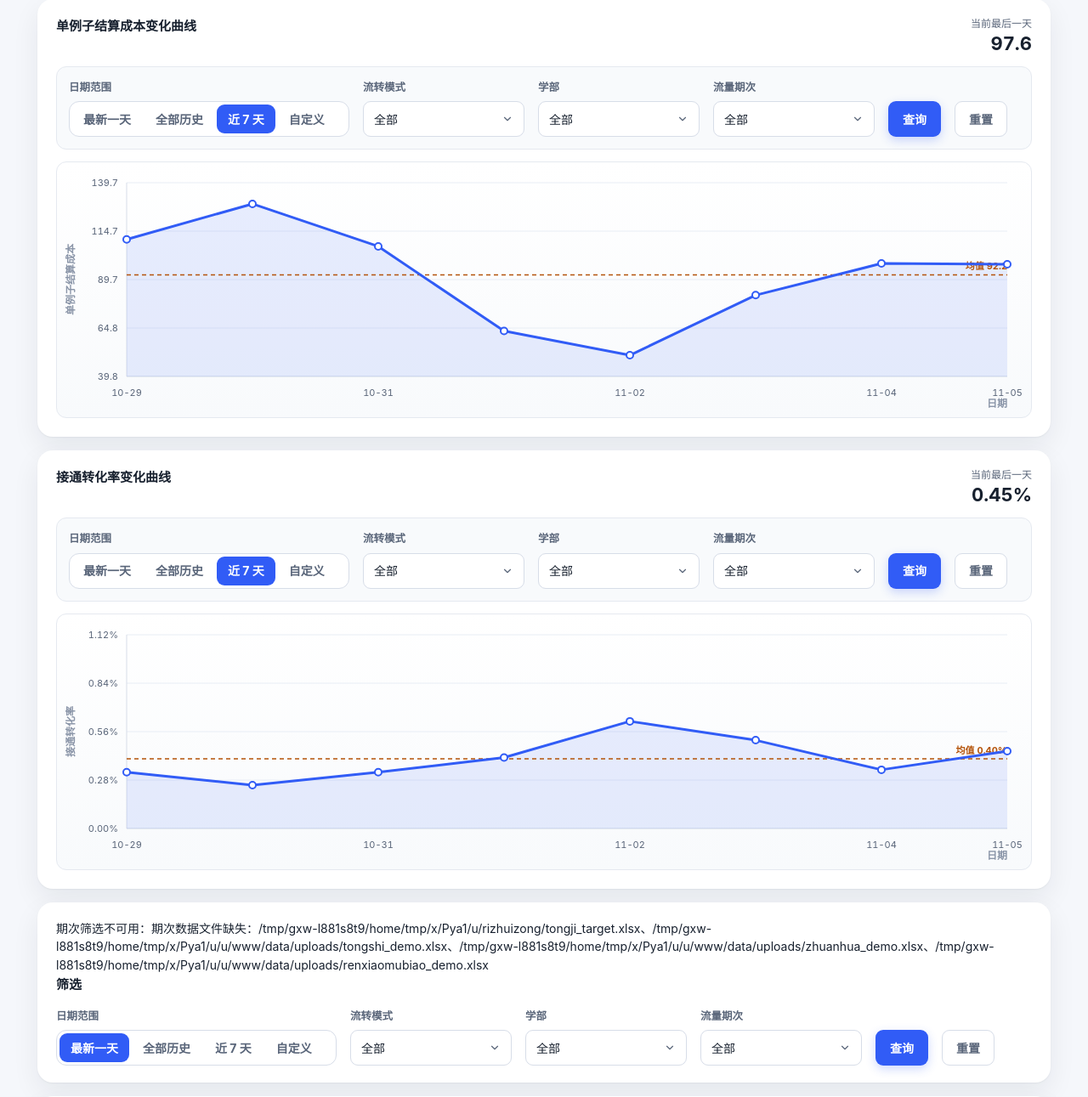
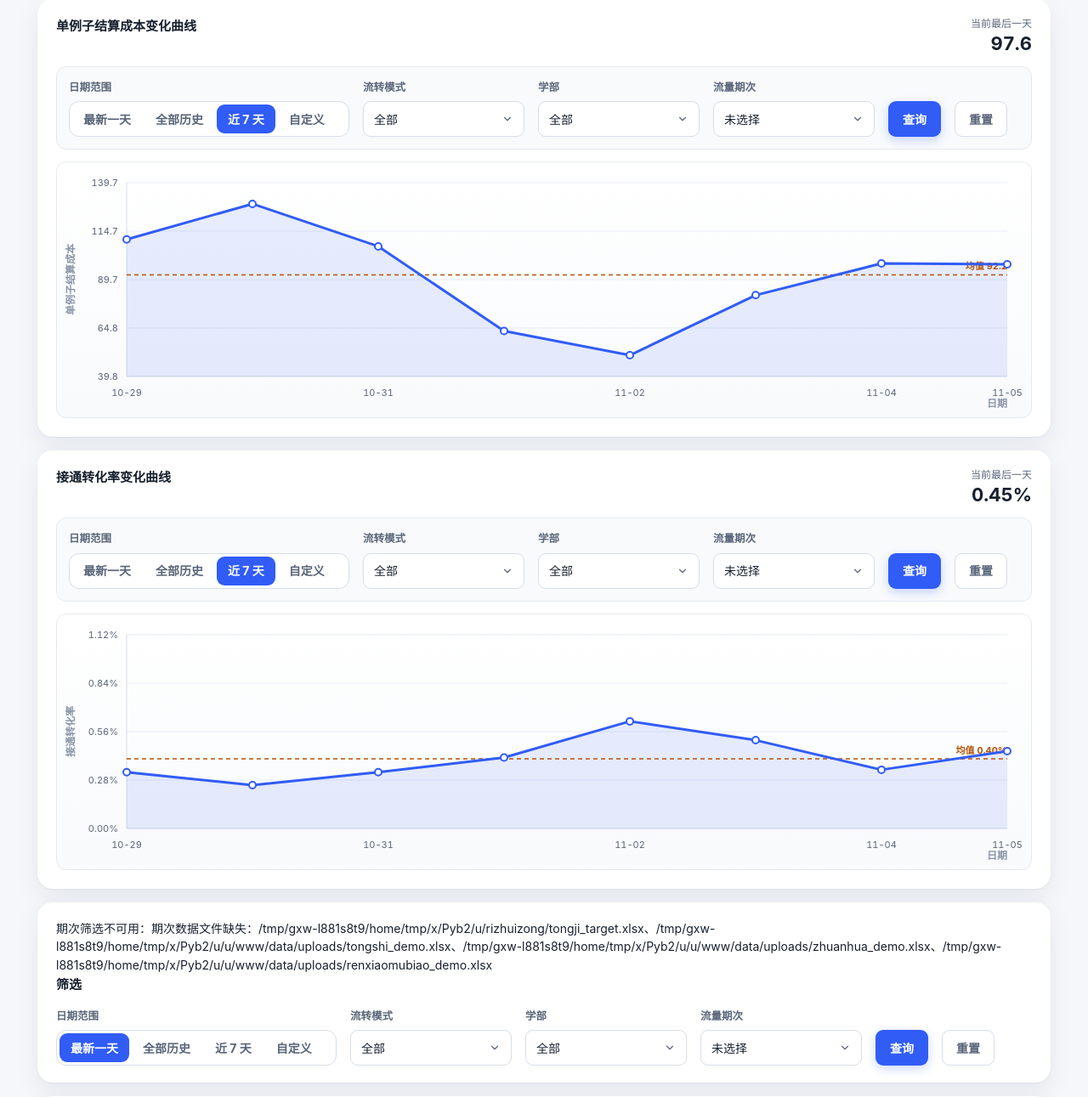
Before and after one commit to yxqhuqin222-star/renxiao, a Flask app: page / in a window 1280 px wide. Shown: the part 101-1392 px from the top of the page at 85% size. Run offline with Flask 3, Linux system fonts and the light colour scheme; data comes from the database, SQL or seed files in the repository.

Commit message:
明确流量期次默认未选择

```diff
--- a/scripts/export_readonly.py
+++ b/scripts/export_readonly.py
@@ -326,7 +326,7 @@ CLIENT_JS = r"""
     });
     form.querySelectorAll('.js-mode-dropdown').forEach(function (dd) {
       var sum = dd.querySelector('.mode-summary');
-      if (sum) sum.textContent = '全部';
+      if (sum) sum.textContent = dd.dataset.emptyLabel || '全部';
     });
   }
 
--- a/templates/index.html
+++ b/templates/index.html
@@ -768,8 +768,8 @@
           </div>
           <div class="field">
             <span class="field-label">流量期次</span>
-            <details class="mode-dropdown js-mode-dropdown">
-              <summary><span class="mode-summary">全部</span></summary>
+            <details class="mode-dropdown js-mode-dropdown" data-empty-label="未选择">
+              <summary><span class="mode-summary">未选择</span></summary>
               <div class="mode-menu period-menu">
                 {% for period in periods %}
                   <label class="mode-option">
@@ -877,8 +877,8 @@
           </div>
           <div class="field">
             <span class="field-label">流量期次</span>
-            <details class="mode-dropdown js-mode-dropdown">
-              <summary><span class="mode-summary">全部</span></summary>
+            <details class="mode-dropdown js-mode-dropdown" data-empty-label="未选择">
+              <summary><span class="mode-summary">未选择</span></summary>
               <div class="mode-menu period-menu">
                 {% for period in periods %}
                   <label class="mode-option">
@@ -983,8 +983,8 @@
           </div>
           <div class="field">
             <span class="field-label">流量期次</span>
-            <details class="mode-dropdown js-mode-dropdown">
-              <summary><span class="mode-summary">全部</span></summary>
+            <details class="mode-dropdown js-mode-dropdown" data-empty-label="未选择">
+              <summary><span class="mode-summary">未选择</span></summary>
               <div class="mode-menu period-menu">
                 {% for period in periods %}
                   <label class="mode-option">
@@ -1197,7 +1197,7 @@
       dropdown.querySelector(".mode-menu").prepend(actions);
       const refresh = () => {
         const selected = inputs.filter((input) => input.checked).map((input) => input.value);
-        summary.textContent = selected.length === 0 ? "全部" : selected.length <= 2 ? selected.join("、") : `已选 ${selected.length} 项`;
+        summary.textContent = selected.length === 0 ? (dropdown.dataset.emptyLabel || "全部") : selected.length <= 2 ? selected.join("、") : `已选 ${selected.length} 项`;
       };
       actions.addEventListener("click", (event) => {
         const button = event.target.closest("button");
```
Also changed, not shown: docs/index.html (+8 -8 lines).
